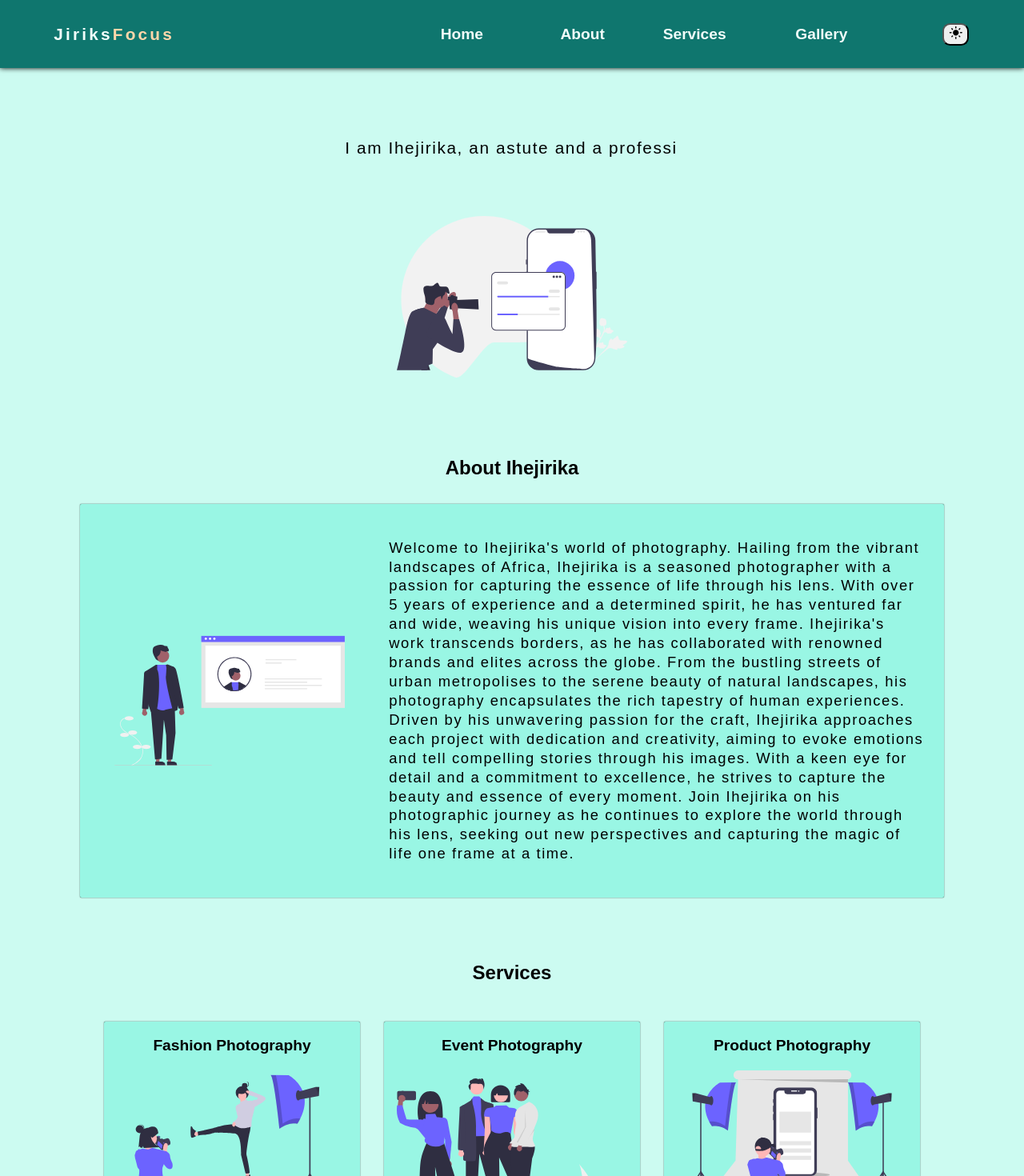
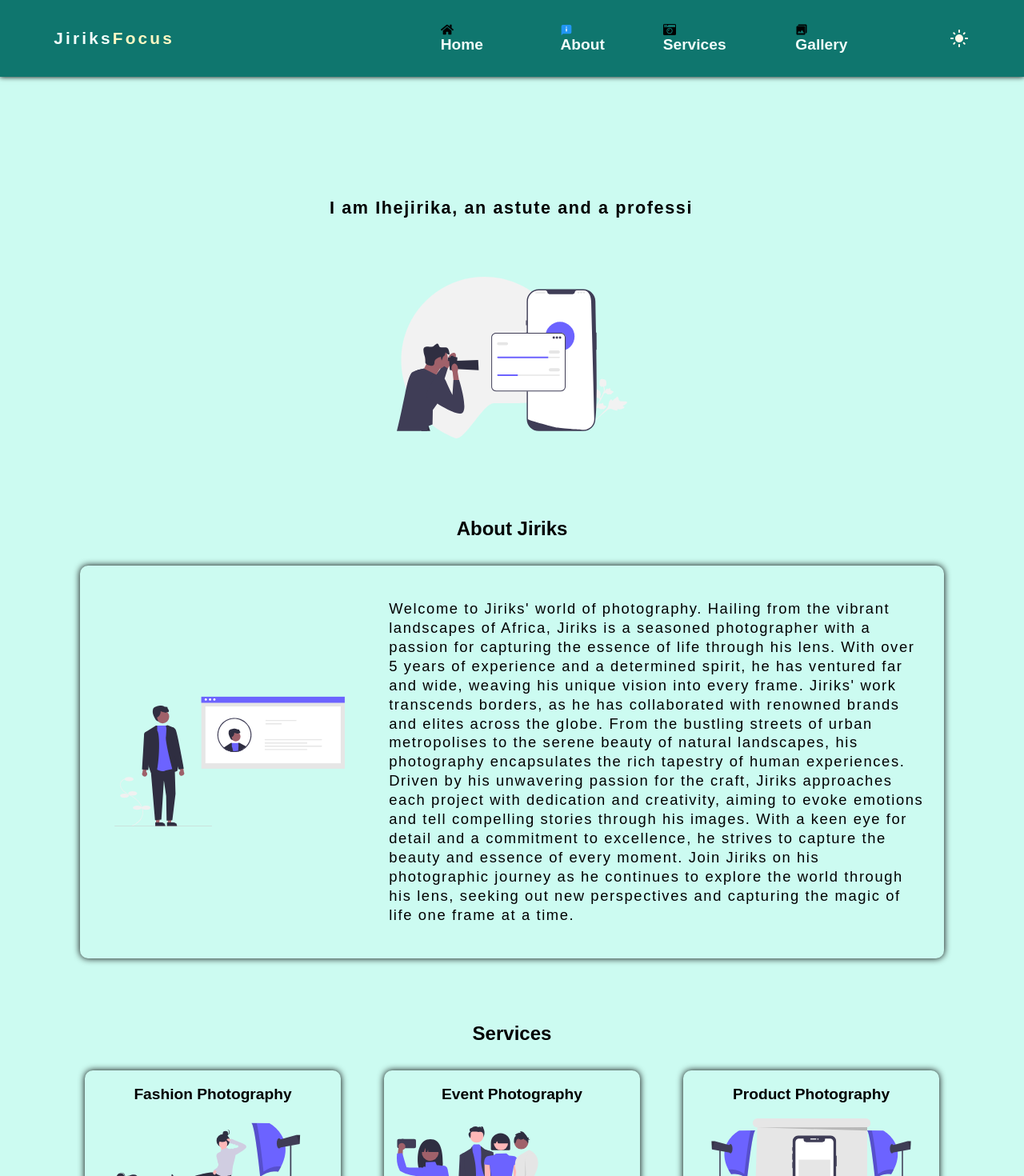
Before and after one commit to chibuike-vm/jiriksfocus-portfolio, a React (Vite) app in the folder jiriks-shotz-portfolio/: page / in a window 1280 px wide. Shown: the top 1470 px of the page at 80% size. Built offline with nearby package versions, Linux system fonts and the light colour scheme; no server answers.

Commit message:
Update the Site's Components

```diff
--- a/jiriks-shotz-portfolio/src/components/About.jsx
+++ b/jiriks-shotz-portfolio/src/components/About.jsx
@@ -8,9 +8,9 @@ const Wrapper = styled.section`
 
     div {
         padding: 1rem;
-        border-radius: 2px;
-        box-shadow: 0 0 0.08rem;
-        background-color: #99f6e4;
+        border-radius: 10px;
+        box-shadow: 0 0 0.5rem;
+        //background-color: #99f6e4;
     }
 
     h2 {
@@ -35,7 +35,7 @@ const Wrapper = styled.section`
 const About = () => {
     return (
         <Wrapper id="about">
-            <h2>About Ihejirika</h2>
+            <h2>About Jiriks</h2>
             <div className="about-container">
                 <img
                     src={aboutImg}
@@ -45,26 +45,25 @@ const About = () => {
                     className="svg-images"
                 />
                 <p>
-                    Welcome to Ihejirika&apos;s world of photography. Hailing
-                    from the vibrant landscapes of Africa, Ihejirika is a
-                    seasoned photographer with a passion for capturing the
-                    essence of life through his lens. With over 5 years of
-                    experience and a determined spirit, he has ventured far and
-                    wide, weaving his unique vision into every frame.
-                    Ihejirika&apos;s work transcends borders, as he has
-                    collaborated with renowned brands and elites across the
-                    globe. From the bustling streets of urban metropolises to
-                    the serene beauty of natural landscapes, his photography
-                    encapsulates the rich tapestry of human experiences. Driven
-                    by his unwavering passion for the craft, Ihejirika
-                    approaches each project with dedication and creativity,
-                    aiming to evoke emotions and tell compelling stories through
-                    his images. With a keen eye for detail and a commitment to
-                    excellence, he strives to capture the beauty and essence of
-                    every moment. Join Ihejirika on his photographic journey as
-                    he continues to explore the world through his lens, seeking
-                    out new perspectives and capturing the magic of life one
-                    frame at a time.
+                    Welcome to Jiriks&apos; world of photography. Hailing from
+                    the vibrant landscapes of Africa, Jiriks is a seasoned
+                    photographer with a passion for capturing the essence of
+                    life through his lens. With over 5 years of experience and a
+                    determined spirit, he has ventured far and wide, weaving his
+                    unique vision into every frame. Jiriks&apos; work transcends
+                    borders, as he has collaborated with renowned brands and
+                    elites across the globe. From the bustling streets of urban
+                    metropolises to the serene beauty of natural landscapes, his
+                    photography encapsulates the rich tapestry of human
+                    experiences. Driven by his unwavering passion for the craft,
+                    Jiriks approaches each project with dedication and
+                    creativity, aiming to evoke emotions and tell compelling
+                    stories through his images. With a keen eye for detail and a
+                    commitment to excellence, he strives to capture the beauty
+                    and essence of every moment. Join Jiriks on his photographic
+                    journey as he continues to explore the world through his
+                    lens, seeking out new perspectives and capturing the magic
+                    of life one frame at a time.
                 </p>
             </div>
         </Wrapper>
--- a/jiriks-shotz-portfolio/src/components/Gallery.jsx
+++ b/jiriks-shotz-portfolio/src/components/Gallery.jsx
@@ -7,20 +7,21 @@ import styled from "styled-components";
 const LoadingWrapper = styled.section`
     .loader {
         width: 150px;
-        height: 24.5px;
-        background-color: #0f766e;
+        height: max-content;
+        background-image: linear-gradient(to right, #d97706, #78350f);
         border-radius: 10px;
         margin: 4rem auto;
         box-shadow: 0 0 0.35rem;
     }
 
     .loader p {
-        background-color: #ccfbf1;
+        background-image: linear-gradient(to right, #fcd34d, #fffbeb);
         width: 45px;
         text-align: center;
         border-radius: 10px;
         margin: 0;
         padding: 0;
+        box-shadow: 0 0 0.15rem;
     }
 
     .loader p {
@@ -122,7 +123,7 @@ const Gallery = () => {
         queryKey: ["search", `${searchValue === "" ? "wedding" : searchValue}`],
         queryFn: async () => {
             const response = await axios(
-                `http://localhost:5001/search-photos/${searchValue}`
+                `https://jiriks-shotz.onrender.com/search-photos/${searchValue}`
             );
             return response.data.results;
         },
--- a/jiriks-shotz-portfolio/src/components/Header.jsx
+++ b/jiriks-shotz-portfolio/src/components/Header.jsx
@@ -12,7 +12,7 @@ const Wrapper = styled.section`
     top: 0;
     z-index: 20;
     box-shadow: 0 0 0.4rem;
-    background-color: #0f766e;
+    background-image: linear-gradient(to right, #d97706, #78350f);
 
     .header-container {
         margin: 0 auto;
@@ -36,7 +36,7 @@ const Wrapper = styled.section`
 
     a {
         text-decoration: none;
-        color: black;
+        color: #451a03;
     }
 
     .nav-container {
@@ -45,7 +45,7 @@ const Wrapper = styled.section`
         grid-auto-rows: min-content;
         position: fixed;
         z-index: 10;
-        background-color: #99f6e4;
+        background-image: linear-gradient(to right, #fcd34d, #fffbeb);
         top: 0;
         left: 0;
         right: 0;
@@ -58,19 +58,23 @@ const Wrapper = styled.section`
         grid-template-columns: repeat(2, min-content);
         grid-column-gap: 1rem;
         padding-bottom: 1rem;
+        align-items: center;
     }
 
     .close-button {
         justify-self: end;
         margin-bottom: 1rem;
+        color: #451a03;
+        font-size: 1.5rem;
     }
 
-    .mode-container {
+    .mode-button {
         justify-self: center;
         margin-top: 1rem;
-        font-size: 1.1rem;
+        font-size: 1.5rem;
         border-radius: 0.6rem;
         cursor: pointer;
+        color: #451a03;
     }
 
     .hide-navbar {
@@ -78,7 +82,17 @@ const Wrapper = styled.section`
     }
 
     span {
-        color: #fed7aa;
+        color: #fef9c3;
+    }
+
+    .menu-button {
+        font-size: 1.5rem;
+        color: #e5e7eb;
+    }
+
+    .icon {
+        font-size: 1.3rem;
+        color: black;
     }
 
     @media only screen and (width >= 768px) {
@@ -87,6 +101,7 @@ const Wrapper = styled.section`
         display: grid;
         grid-template-columns: 1fr 2fr;
         box-shadow: 0 0 0;
+        background-image: none;
 
         .icon,
         .close-button,
@@ -103,16 +118,18 @@ const Wrapper = styled.section`
             justify-items: end;
             align-items: center;
             grid-column-gap: 0.5rem;
+            background-image: none;
         }
 
         .header-container {
             width: 100%;
         }
 
-        .mode-container {
+        .mode-button {
             justify-self: center;
             margin-top: 0;
             margin-left: auto;
+            color: #fffbeb;
         }
 
         .links-container {
@@ -140,37 +157,30 @@ const Header = () => {
                 <h1>
                     Jiriks<span>Focus</span>
                 </h1>
-                <button
-                    type="button"
+
+                <IoMdMenu
                     onClick={() => setIsNavbarOpen(!isNavbarOpen)}
                     className="menu-button"
-                >
-                    <IoMdMenu />
-                </button>
+                />
             </article>
 
             <nav
                 className={`nav-container ${isNavbarOpen ? "" : "hide-navbar"}`}
             >
-                <button
-                    type="button"
+                <IoMdClose
                     onClick={() => setIsNavbarOpen(!isNavbarOpen)}
                     className="close-button"
-                >
-                    <IoMdClose />
-                </button>
+                />
 
                 {links.map((eachLink) => {
                     const { id, text, href, icon } = eachLink;
 
                     return (
                         <div key={id} className="links-container">
-                            <button type="button" className="icon">
-                                {icon}
-                            </button>
+                            {icon}
+
                             <a
                                 href={href}
-                                alt={text}
                                 onClick={() => setIsNavbarOpen(!isNavbarOpen)}
                             >
                                 <h2>{text}</h2>
@@ -179,13 +189,11 @@ const Header = () => {
                     );
                 })}
 
-                <button
-                    type="button"
-                    onClick={handleMode}
-                    className="mode-container"
-                >
-                    {mode ? <MdDarkMode /> : <MdLightMode />}
-                </button>
+                {mode ? (
+                    <MdDarkMode onClick={handleMode} className="mode-button" />
+                ) : (
+                    <MdLightMode onClick={handleMode} className="mode-button" />
+                )}
             </nav>
         </Wrapper>
     );
--- a/jiriks-shotz-portfolio/src/components/Hero.jsx
+++ b/jiriks-shotz-portfolio/src/components/Hero.jsx
@@ -17,7 +17,7 @@ const Wrapper = styled.section`
         display: inline-block;
         width: 2px;
         height: 30px;
-        background-color: #042f2e;
+        background-color: #451a03;
         animation: blink-animation 1s infinite step-start;
         transform: translateY(25%);
     }
@@ -29,14 +29,15 @@ const Wrapper = styled.section`
     }
 
     p {
-        font-size: 1.3rem;
+        font-size: 1.35rem;
         letter-spacing: 0.1rem;
         line-height: 2;
         text-align: center;
+        font-weight: 700;
     }
 
     @media only screen and (width >= 768px) {
-        margin-top: 2rem;
+        margin-top: 6rem;
     }
 `;
 
--- a/jiriks-shotz-portfolio/src/components/Search.jsx
+++ b/jiriks-shotz-portfolio/src/components/Search.jsx
@@ -13,12 +13,13 @@ const Wrapper = styled.section`
         width: 70%;
         border-top-left-radius: 5px;
         border-bottom-left-radius: 5px;
+        padding-left: 0.5rem;
     }
 
     input[type="submit"] {
         width: 30%;
-        background-color: #0d9488;
-        color: #f0fdfa;
+        background-color: #1f2937;
+        color: #f9fafb;
         border-top-right-radius: 5px;
         border-bottom-right-radius: 5px;
     }
--- a/jiriks-shotz-portfolio/src/components/Services.jsx
+++ b/jiriks-shotz-portfolio/src/components/Services.jsx
@@ -7,12 +7,11 @@ const Wrapper = styled.section`
     margin-top: 5rem;
 
     div {
-        margin-top: 1rem;
+        margin-top: 3rem;
         padding: 1rem;
         width: 100%;
-        background-color: #99f6e4;
-        border-radius: 2px;
-        box-shadow: 0 0 0.08rem;
+        border-radius: 10px;
+        box-shadow: 0 0 0.5rem;
     }
 
     h2 {
@@ -31,13 +30,15 @@ const Wrapper = styled.section`
         div {
             width: 20rem;
             padding: 0;
+            margin-top: 0rem;
         }
 
         article {
             display: grid;
             grid-template-columns: repeat(2, max-content);
             justify-content: space-evenly;
-            grid-row-gap: 0.5rem;
+            grid-row-gap: 4rem;
+            grid-column-gap: 3rem;
         }
     }
 
--- a/jiriks-shotz-portfolio/src/components/context.jsx
+++ b/jiriks-shotz-portfolio/src/components/context.jsx
@@ -8,7 +8,7 @@ export const useGlobalContext = () => useContext(AppContext);
 const ContextAPI = ({ children }) => {
     const [searchValue, setSearchValue] = useState("wedding");
     const [mode, setMode] = useState(
-        window.matchMedia("(prefers-color-scheme: dark").matches || false
+        window.matchMedia("(prefers-color-scheme: dark)").matches || false
     );
     const [isNavbarOpen, setIsNavbarOpen] = useState(false);
 
@@ -31,7 +31,7 @@ const ContextAPI = ({ children }) => {
         localStorage.setItem("mode", mode);
 
         if (localStorage.getItem("mode") === "true") {
-            document.querySelector("body").classList.toggle("darkmode");
+            document.querySelector("body").classList.add("darkmode");
         }
     }, []);
 
```
